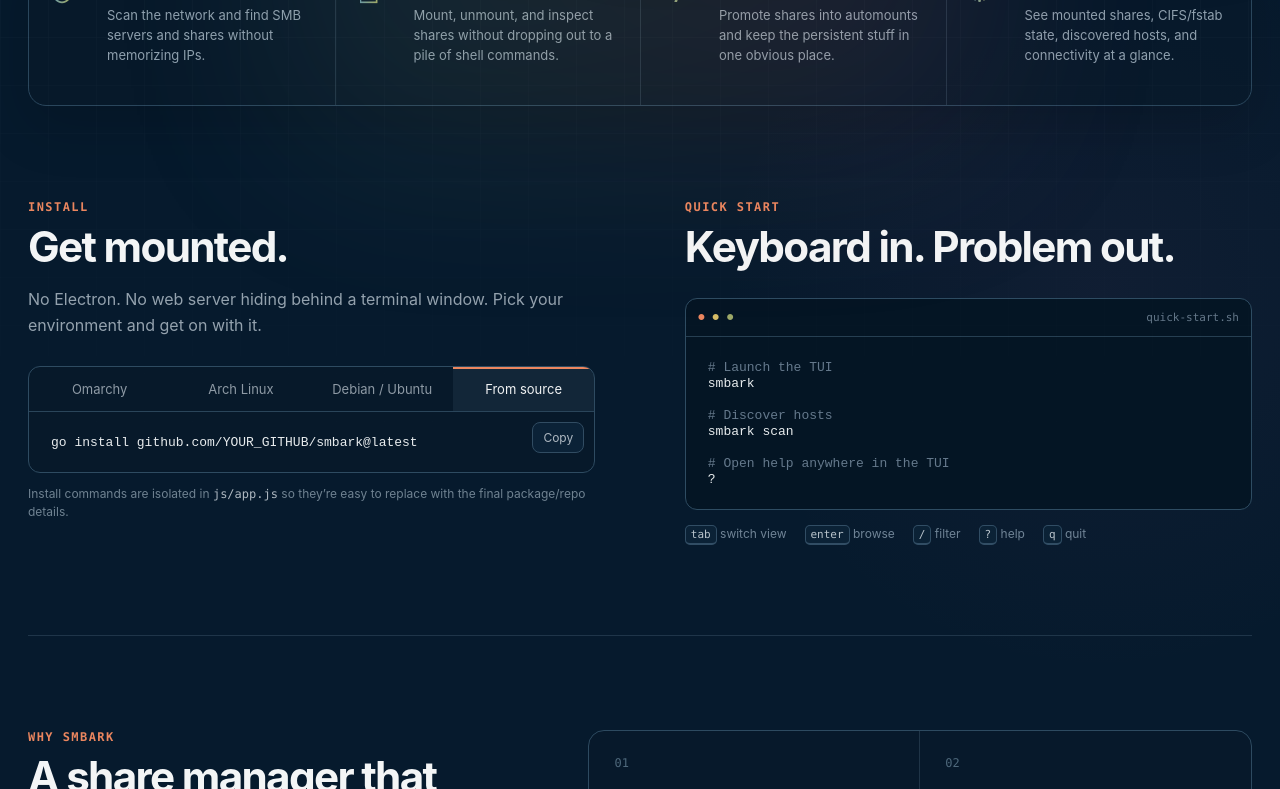
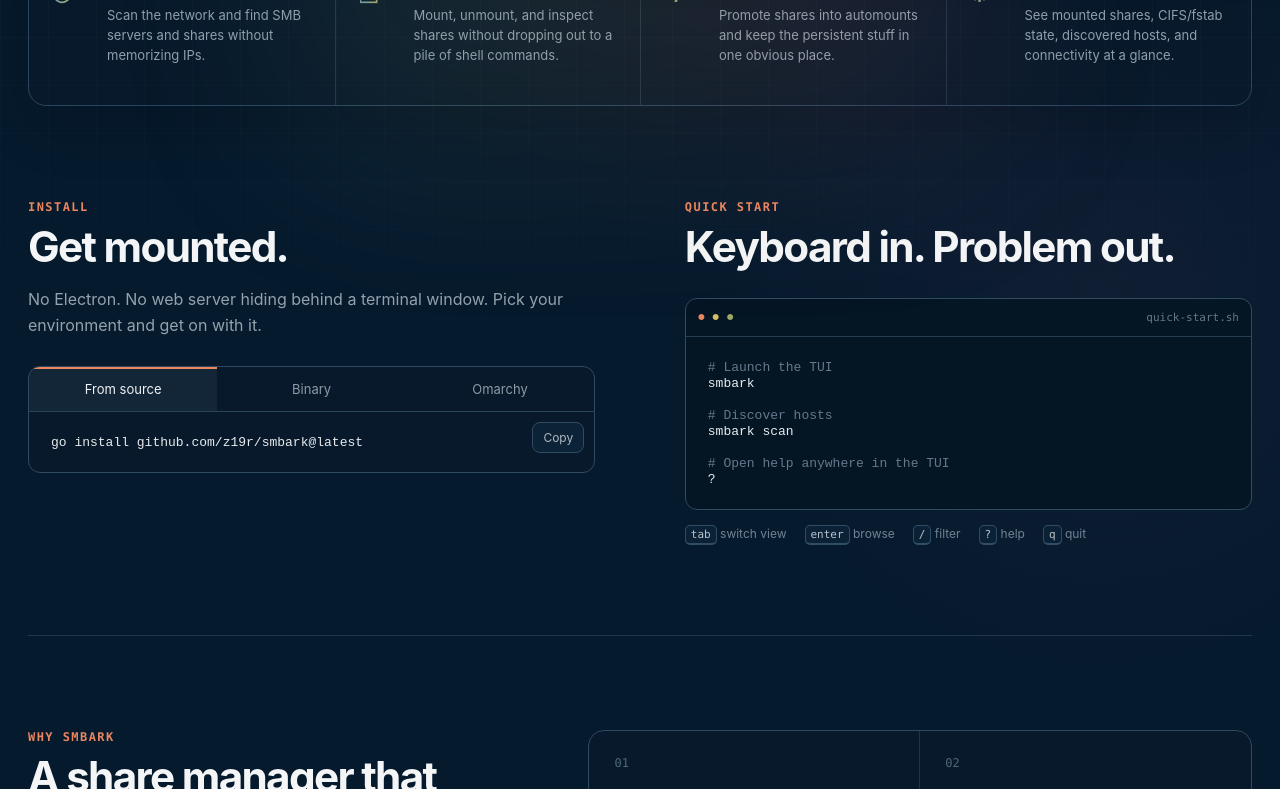
Before and after one commit to z19r/smbark, a plain HTML site: page site/index.html in a window 1280 px wide. Both pictures are taken after a click on the tab "From source". Shown: the part 921-1710 px from the top of the page. Drawn offline with Linux system fonts and the light colour scheme.

Commit message:
feat: add release flow with cross-compiled binaries and install script
Expand the justfile with a full release pipeline ported from whetstone,
adapted for Go: semver bumping via VERSION file, changelog generation
from conventional commits, release branch + PR workflow, and
cross-compiled linux/amd64 + linux/arm64 binaries uploaded as GitHub
release assets.

Add site/install.sh for one-liner binary installs via curl. Update the
site install panel with Binary/From source/Omarchy tabs and direct
download links. Update README with binary install instructions and
release documentation.

```diff
--- a/site/css/styles.css
+++ b/site/css/styles.css
@@ -261,13 +261,19 @@
 .section h2 { margin: 10px 0 14px; font-size: clamp(31px, 3.3vw, 46px); line-height: 1.08; letter-spacing: -.04em; }
 .section-copy, .details-copy p { color: #94a2ae; line-height: 1.65; font-size: 16px; max-width: 580px; }
 .install-panel { margin-top: 28px; border: 1px solid #2e4b61; border-radius: 12px; overflow: hidden; background: #07192a; }
-.install-tabs { display: grid; grid-template-columns: repeat(4, 1fr); border-bottom: 1px solid #2a455a; overflow-x: auto; }
+.install-tabs { display: grid; grid-template-columns: repeat(3, 1fr); border-bottom: 1px solid #2a455a; overflow-x: auto; }
 .install-tabs button { border: 0; background: transparent; color: #8e9aa5; padding: 14px 10px; white-space: nowrap; cursor: pointer; font-size: 13px; }
 .install-tabs button.is-active { color: #f0f2f3; background: rgba(96,126,146,.13); box-shadow: inset 0 2px var(--orange); }
 .command-wrap { position: relative; }
-.command-wrap pre, .terminal-card pre { margin: 0; padding: 22px; overflow: auto; font-family: var(--mono); font-size: 13px; color: #e8ecee; }
+.command-wrap pre, .terminal-card pre { margin: 0; padding: 22px; overflow-x: auto; font-family: var(--mono); font-size: 13px; color: #e8ecee; }
+.command-wrap pre { white-space: pre-wrap; word-break: break-all; }
 .copy-button { position: absolute; right: 10px; top: 10px; border: 1px solid #314c62; border-radius: 8px; color: #aeb8c1; background: #0b2237; padding: 7px 10px; cursor: pointer; font-size: 12px; }
 .copy-button:hover { color: #fff; }
+.download-links { display: flex; align-items: center; gap: 12px; padding: 10px 22px; border-top: 1px solid #2a455a; background: #07192a; }
+.download-links a { color: var(--orange); font-family: var(--mono); font-size: 13px; text-decoration: none; padding: 4px 12px; border: 1px solid #3a5568; border-radius: 6px; transition: border-color .15s; }
+.download-links a:hover { border-color: var(--orange); color: #fff; }
+.download-links .fine-print { margin-left: auto; }
+.download-links .fine-print a { border: 0; padding: 0; color: var(--blue); font-family: var(--sans); }
 .fine-print { font-size: 12px; color: #6f8291; line-height: 1.5; }
 .fine-print code { color: #aeb8c1; font-family: var(--mono); }
 .terminal-card { margin-top: 28px; border: 1px solid #2e4c62; border-radius: 12px; overflow: hidden; background: #041524; }
@@ -324,7 +330,9 @@
   .feature + .feature { border-left: 0; border-top: 1px solid var(--line-soft); }
   .two-col { grid-template-columns: 1fr; }
   .section { padding: 70px 0; }
-  .install-tabs { grid-template-columns: repeat(4, minmax(112px, 1fr)); }
+  .install-tabs { grid-template-columns: repeat(3, minmax(112px, 1fr)); }
+  .download-links { flex-wrap: wrap; }
+  .download-links .fine-print { margin-left: 0; flex-basis: 100%; }
   .detail-grid { grid-template-columns: 1fr; }
   .detail-grid > div:nth-child(odd) { border-right: 0; }
   .detail-grid > div + div { border-top: 1px solid var(--line-soft); }
--- a/site/index.html
+++ b/site/index.html
@@ -110,17 +110,21 @@
 
         <div class="install-panel" data-tabs>
           <div class="install-tabs" role="tablist" aria-label="Install method">
-            <button class="is-active" type="button" role="tab" aria-selected="true" data-install-tab="omarchy">Omarchy</button>
-            <button type="button" role="tab" aria-selected="false" data-install-tab="arch">Arch Linux</button>
-            <button type="button" role="tab" aria-selected="false" data-install-tab="debian">Debian / Ubuntu</button>
-            <button type="button" role="tab" aria-selected="false" data-install-tab="source">From source</button>
+            <button class="is-active" type="button" role="tab" aria-selected="true" data-install-tab="source">From source</button>
+            <button type="button" role="tab" aria-selected="false" data-install-tab="binary">Binary</button>
+            <button type="button" role="tab" aria-selected="false" data-install-tab="omarchy">Omarchy</button>
           </div>
-          <div class="command-wrap">
-            <pre><code data-install-code>omarchy install smbark</code></pre>
+          <div class="command-wrap" data-install-command>
+            <pre><code data-install-code>go install github.com/z19r/smbark@latest</code></pre>
+
             <button class="copy-button" type="button" data-copy-install aria-label="Copy install command">Copy</button>
           </div>
+          <div class="download-links" data-download-links style="display:none">
+            <a href="https://github.com/z19r/smbark/releases/latest/download/smbark-linux-amd64">x86_64</a>
+            <a href="https://github.com/z19r/smbark/releases/latest/download/smbark-linux-arm64">ARM64</a>
+            <span class="fine-print">or grab from <a href="https://github.com/z19r/smbark/releases">all releases</a></span>
+          </div>
         </div>
-        <p class="fine-print">Install commands are isolated in <code>js/app.js</code> so they’re easy to replace with the final package/repo details.</p>
       </div>
 
       <div id="usage">
--- a/site/js/app.js
+++ b/site/js/app.js
@@ -47,24 +47,25 @@
     }, { passive: true });
   }
 
-  // Intentionally easy to swap when package names/commands are final.
   const installCommands = {
+    binary: 'curl -fsSL https://smbark.z19r.com/install.sh | sh',
     omarchy: 'omarchy install smbark',
-    arch: 'yay -S smbark',
-    debian: 'sudo apt install smbark',
-    source: 'go install github.com/YOUR_GITHUB/smbark@latest'
+    source: 'go install github.com/z19r/smbark@latest'
   };
 
   const installCode = document.querySelector('[data-install-code]');
+  const downloadLinks = document.querySelector('[data-download-links]');
   const installTabs = [...document.querySelectorAll('[data-install-tab]')];
   installTabs.forEach((tab) => {
     tab.addEventListener('click', () => {
+      const key = tab.dataset.installTab;
       installTabs.forEach((item) => {
         const active = item === tab;
         item.classList.toggle('is-active', active);
         item.setAttribute('aria-selected', String(active));
       });
-      installCode.textContent = installCommands[tab.dataset.installTab];
+      installCode.textContent = installCommands[key];
+      if (downloadLinks) downloadLinks.style.display = key === 'binary' ? '' : 'none';
     });
   });
 
```
Also changed, not shown: 6 other files.
